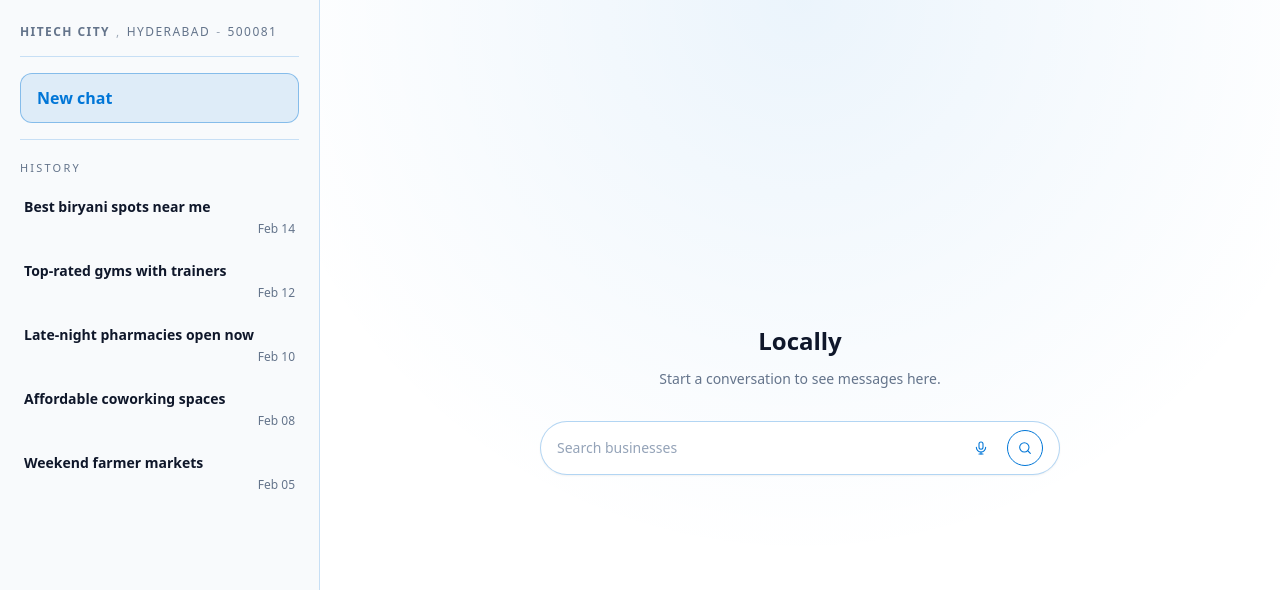
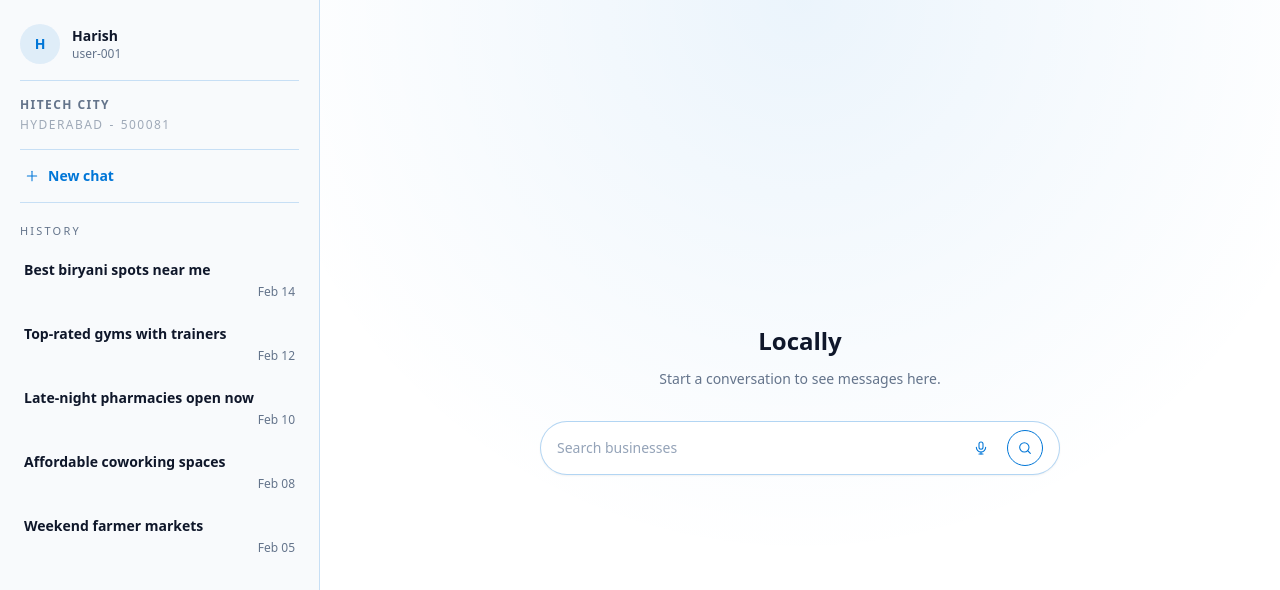
Before and after one commit to harish-kommuri/jd-locally, a Next.js app in the folder client/: page /locally in a window 1280 px wide. Shown: the top 590 px of the page. Built offline with nearby package versions, Linux system fonts and the light colour scheme.

Commit message:
UI changes

```diff
--- a/client/components/LocallySidebar.js
+++ b/client/components/LocallySidebar.js
@@ -1,26 +1,81 @@
+import Link from "next/link";
+
 import { useUser } from "../context/UserContext";
 
 export default function LocallySidebar() {
   const { user } = useUser();
   const chatHistory = user?.chats ?? [];
+  const initials = user?.name
+    ? user.name
+        .split(" ")
+        .map((part) => part[0])
+        .slice(0, 2)
+        .join("")
+        .toUpperCase()
+    : null;
 
   return (
     <aside className="sticky top-0 h-screen overflow-y-auto bg-slate-50 border-r border-[#0076d7]/20 px-5 py-6 flex flex-col gap-5">
       <div className="flex flex-col gap-4">
-        <div className="flex flex-wrap gap-1.5 text-xs uppercase tracking-[0.12em] text-slate-500">
-          <span className="font-semibold">Hitech City</span>
-          <span className="opacity-60">,</span>
-          <span>Hyderabad</span>
-          <span className="opacity-60">-</span>
-          <span>500081</span>
+        <div className="flex items-center gap-3">
+          {user ? (
+            <div className="flex h-10 w-10 items-center justify-center rounded-full bg-[#0076d7]/10 text-sm font-semibold text-[#0076d7]">
+              {initials}
+            </div>
+          ) : (
+            <img
+              src="https://via.placeholder.com/40"
+              alt="User placeholder"
+              className="h-10 w-10 rounded-full object-cover"
+            />
+          )}
+          <div className="flex flex-col">
+            {user ? (
+              <span className="text-sm font-semibold text-slate-900">{user.name}</span>
+            ) : (
+              <Link
+                href="/login"
+                className="text-sm font-semibold text-[#0076d7] transition hover:text-[#0066bb]"
+              >
+                Login
+              </Link>
+            )}
+            {user && (
+              <span className="text-xs text-slate-500">{user.id}</span>
+            )}
+          </div>
         </div>
         <div className="h-px bg-[#0076d7]/20" />
-        <button
-          className="rounded-xl border border-[#0076d7]/40 bg-[#0076d7]/10 px-4 py-3 text-left font-semibold text-[#0076d7] transition hover:bg-[#0076d7]/20"
-          type="button"
+        <div className="flex flex-col gap-1 text-xs uppercase tracking-[0.12em] text-slate-500">
+          <div className="flex flex-wrap gap-1.5">
+            <span className="font-semibold">Hitech City</span>
+          </div>
+          <div className="flex flex-wrap gap-1.5 opacity-60">
+            <span>Hyderabad</span>
+            <span className="">-</span>
+            <span>500081</span>
+          </div>
+        </div>
+        <div className="h-px bg-[#0076d7]/20" />
+        <Link
+          href="/locally/new"
+          className="flex items-center gap-2 px-1 text-sm font-semibold text-[#0076d7] transition hover:text-[#0066bb]"
         >
+          <svg
+            xmlns="http://www.w3.org/2000/svg"
+            viewBox="0 0 24 24"
+            fill="none"
+            stroke="currentColor"
+            strokeWidth="1.6"
+            strokeLinecap="round"
+            strokeLinejoin="round"
+            className="h-4 w-4"
+          >
+            <path d="M12 5v14" />
+            <path d="M5 12h14" />
+          </svg>
           New chat
-        </button>
+        </Link>
         <div className="h-px bg-[#0076d7]/20" />
       </div>
       {user && (
```
